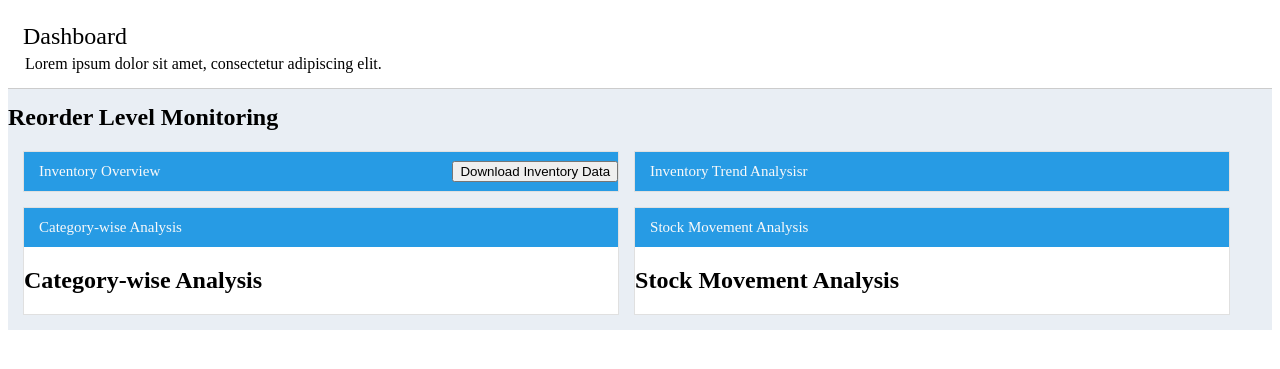
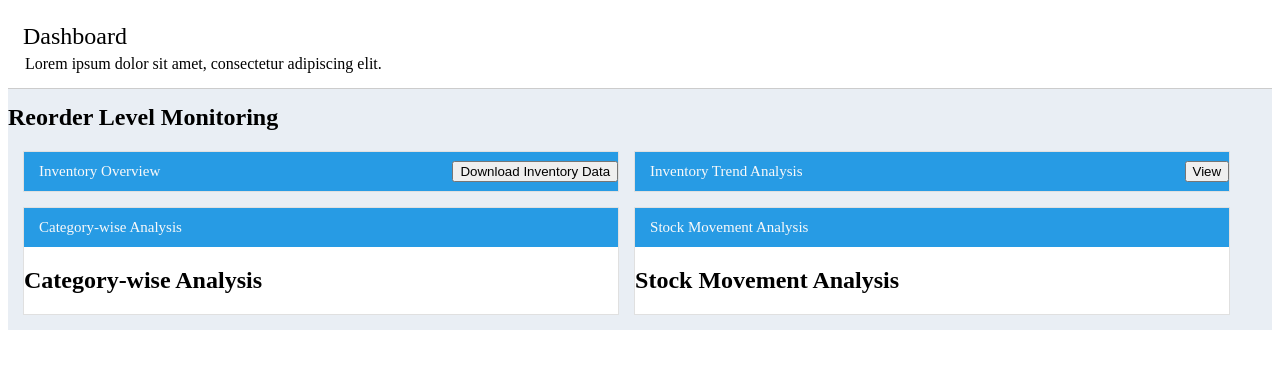
Before and after one commit to Lyonsmasawa/ims, a Django app: template ims/templates/reports/combined_reports.html in a window 1280 px wide. Shown: the top 369 px of the page. Run offline with Django 5.2, Linux system fonts and the light colour scheme; the template is opened without the code that fills it, so the values that code supplies are empty; some libraries are stand-ins or nearby versions.

Commit message:
add this

```diff
--- a/ims/templates/reports/combined_reports.html
+++ b/ims/templates/reports/combined_reports.html
@@ -97,8 +97,10 @@
         </div>
         <div class="widget-box sample-widget">
           <div class="widget-header">
-            <h2>Inventory Trend Analysisr</h2>
-            <i class="fa fa-cog"></i>
+            <h2>Inventory Trend Analysis</h2>
+            <a href="{% url 'download_inventory_data' %}" download
+              ><button>View</button></a
+            >
           </div>
           <div class="widget-content">
             <!-- Inventory Trend Analysis Report -->
```
